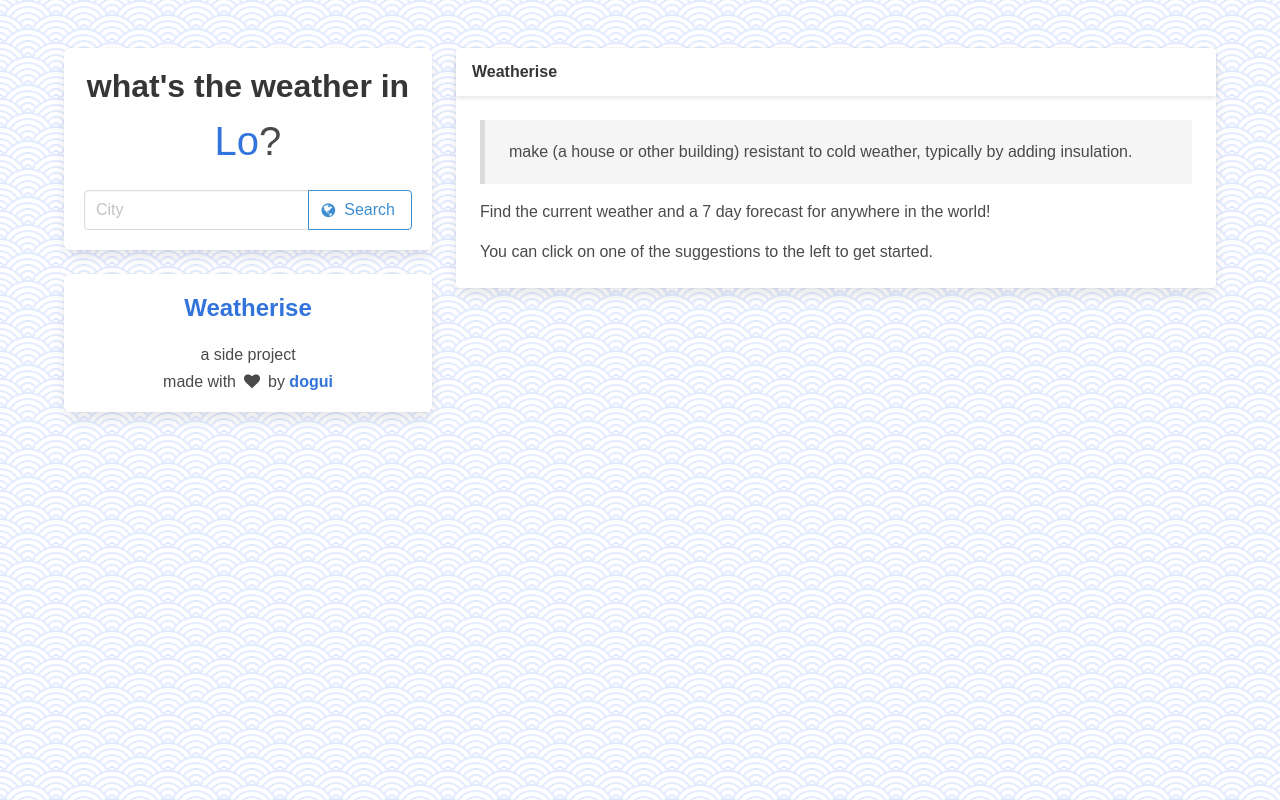
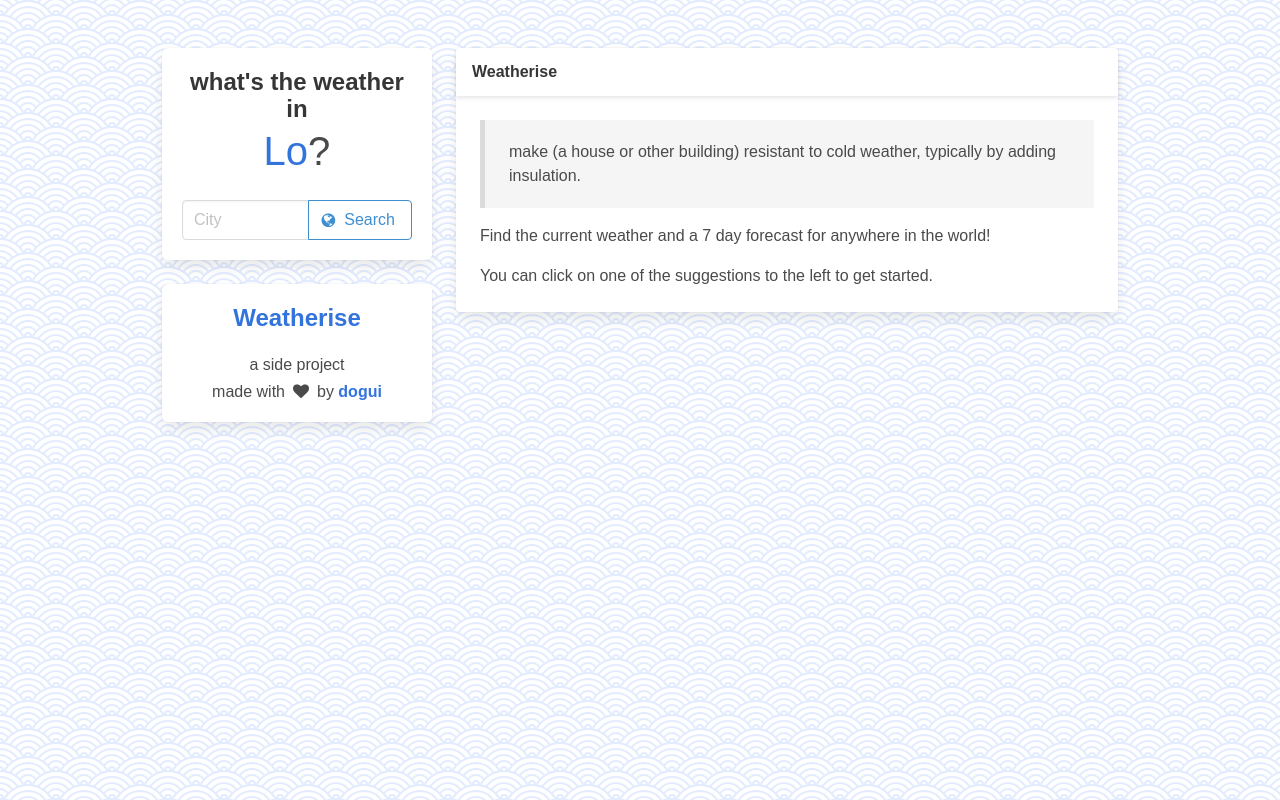
Before and after one commit to glhrmv/weatherise, a React (Create React App) app: page / in a window 1280 px wide. Built offline with nearby package versions, Linux system fonts and the light colour scheme.

Commit message:
Make layout tighter by shortening columns

```diff
--- a/src/components/App.js
+++ b/src/components/App.js
@@ -23,10 +23,10 @@ export default class App extends React.Component {
         <section className="section">
           <div className="container">
             <div className="columns">
-              <div className="column is-4">
+              <div className="column is-3 is-offset-1">
                 <LeftMenu />
               </div>
-              <div className="column is-8">
+              <div className="column is-7">
                 <Switch>
                   <Route exact path="/" component={Home} />
                   <Route path="/forecast" component={Forecast} />
--- a/src/components/SearchBox.js
+++ b/src/components/SearchBox.js
@@ -65,7 +65,7 @@ class SearchBox extends React.Component {
     return (
       <div className="box">
         <div className="content has-text-centered">
-          <p className="title is-3">what's the weather in</p>
+          <p className="title is-4">what's the weather in</p>
           <p className="subtitle is-2">
             <span
               onClick={this.handleChange}
--- a/src/components/WeatherCard.js
+++ b/src/components/WeatherCard.js
@@ -16,7 +16,7 @@ const WeatherCard = ({ forecast }) => (
     <div className="card-content">
       <div className="columns">
         <div className="column is-5">
-          <p className="title is-4">
+          <p className="title is-5">
             {moment.unix(forecast.dt).calendar(null, formatSettings)}
           </p>
           <p className="subtitle is-6">
```
